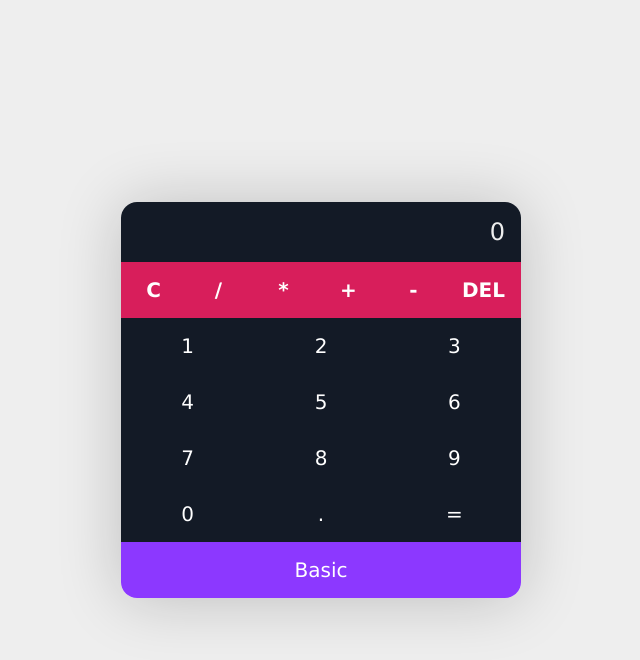
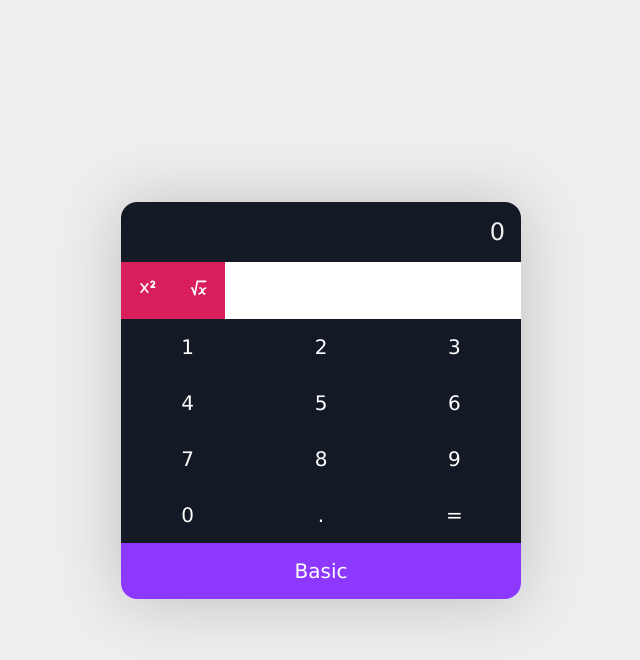
Before and after one commit to Abhishekmeter/calculator, a React (Create React App) app: page / in a window 1280 px wide. Both pictures are taken after a click on the button "Scientific". Shown: the top 660 px of the page, without its empty margins (319-959 px from the left). Built offline with nearby package versions, Linux system fonts and the light colour scheme.

Commit message:
Working on Square

```diff
--- a/package.json
+++ b/package.json
@@ -8,6 +8,7 @@
     "@testing-library/user-event": "^13.5.0",
     "react": "^18.2.0",
     "react-dom": "^18.2.0",
+    "react-icons": "^4.4.0",
     "react-scripts": "5.0.1",
     "web-vitals": "^2.1.4"
   },
--- a/src/App.js
+++ b/src/App.js
@@ -3,6 +3,7 @@ import { useState } from "react";
 import Digit from "./components/Digit";
 import Operator from "./components/Operator";
 import Result from "./components/Result";
+import SciOperator from "./components/scientific/SciOperator";
 
 function App() {
   const [calc, setCalc] = useState("");
@@ -36,6 +37,16 @@ function App() {
     }
   };
 
+  const sciCalc = (value) => {
+
+    //if (event === "sqr") {
+      setCalc((oldState) => {
+        return value + oldState + ",2)";
+      });
+    //}
+    setResult(eval(calc).toString());
+  };
+
   const calculate = () => {
     setCalc(eval(calc).toString());
   };
@@ -64,8 +75,9 @@ function App() {
   return (
     <div className="App">
       <div className="calculator">
+        <Result calc={calc} result={result} />
+        {!scientific && (
           <div>
-          <Result calc={calc} result={result} />
             <Operator
               onInput={updateCalc}
               onDelete={deleteLast}
@@ -73,6 +85,13 @@ function App() {
             />
             <Digit onInput={updateCalc} onEqual={calculate} />
           </div>
+        )}
+        {scientific && (
+          <div>
+            <SciOperator onInput={sciCalc} />
+            <Digit onInput={updateCalc} onEqual={calculate} />
+          </div>
+        )}
         <button
           className="scientific"
           onClick={switchCalc}
--- a/src/components/Operator.js
+++ b/src/components/Operator.js
@@ -1,14 +1,23 @@
 import styles from "./Operator.module.css";
+import { TiBackspace } from "react-icons/ti";
+import { FaDivide } from "react-icons/fa";
+import { ImCross } from "react-icons/im";
+import { BsPlusLg } from "react-icons/bs";
+import { BiMinus } from "react-icons/bi";
 
 function Operator(props) {
   return (
     <div className={styles.operators}>
       <button onClick={() => props.onReset()}>C</button>
-      <button onClick={() => props.onInput("/")}>/</button>
-      <button onClick={() => props.onInput("*")}>*</button>
-      <button onClick={() => props.onInput("+")}>+</button>
-      <button onClick={() => props.onInput("-")}>-</button>
-      <button onClick={() => props.onDelete()}>DEL</button>
+      <button onClick={() => props.onInput("/")}>
+        <FaDivide />
+      </button>
+      <button onClick={() => props.onInput("*")}><ImCross/></button>
+      <button onClick={() => props.onInput("+")}><BsPlusLg/></button>
+      <button onClick={() => props.onInput("-")}><BiMinus/></button>
+      <button onClick={() => props.onDelete()}>
+        <TiBackspace />
+      </button>
     </div>
   );
 }
--- /dev/null
+++ b/src/components/scientific/SciOperator.js
@@ -0,0 +1,15 @@
+import Square from "./Square";
+import SquareRoot from "./SquareRoot";
+
+import styles from "./SciOperator.module.css";
+
+function SciOperator(props) {
+  return (
+    <div className={styles.scioperator}>
+      <Square onInput={props.onInput} value="sqr"/>
+      <SquareRoot />
+    </div>
+  );
+}
+
+export default SciOperator;
--- /dev/null
+++ b/src/components/scientific/SciOperator.module.css
@@ -0,0 +1,9 @@
+.scioperator {
+    display: flex;
+  }
+
+  .scioperator button {
+    flex: 1 1 0%;
+    background-color: var(--primary);
+    font-weight: 700;
+  }
--- /dev/null
+++ b/src/components/scientific/Square.js
@@ -0,0 +1,13 @@
+import { TbSuperscript } from "react-icons/tb";
+
+function Square(props) {
+  return (
+    <div>
+      <button onClick={() => props.onInput("Math.pow(")}>
+        <TbSuperscript />
+      </button>
+    </div>
+  );
+}
+
+export default Square;
--- /dev/null
+++ b/src/components/scientific/SquareRoot.js
@@ -0,0 +1,13 @@
+import { TbSquareRoot2 } from "react-icons/tb";
+
+function SquareRoot(props) {
+  return (
+    <div>
+      <button>
+        <TbSquareRoot2 />
+      </button>
+    </div>
+  );
+}
+
+export default SquareRoot;
```
Also changed, not shown: 1 other file (tests, documents, lock files or other folders). Lines whose indentation alone changed are shown as unchanged.
